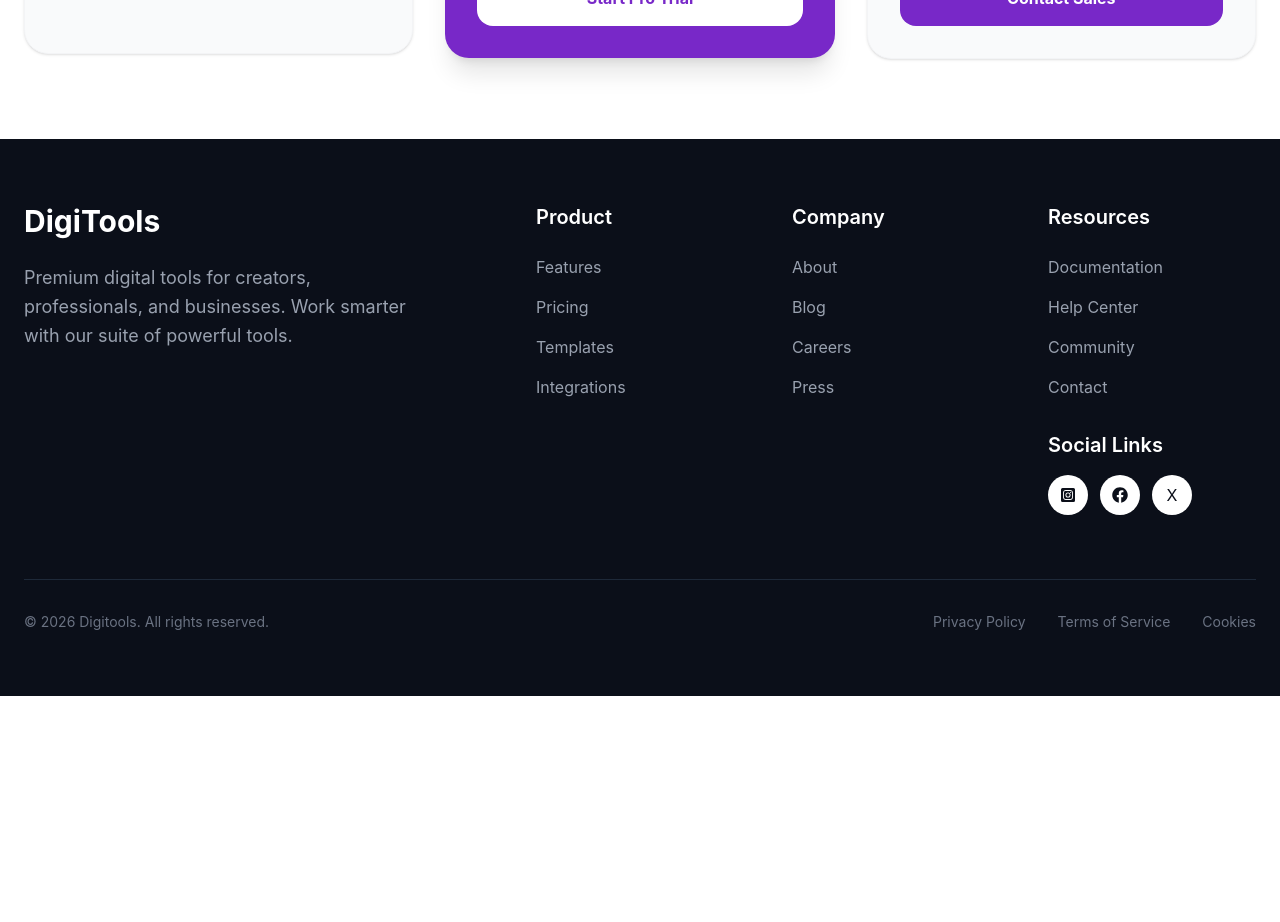
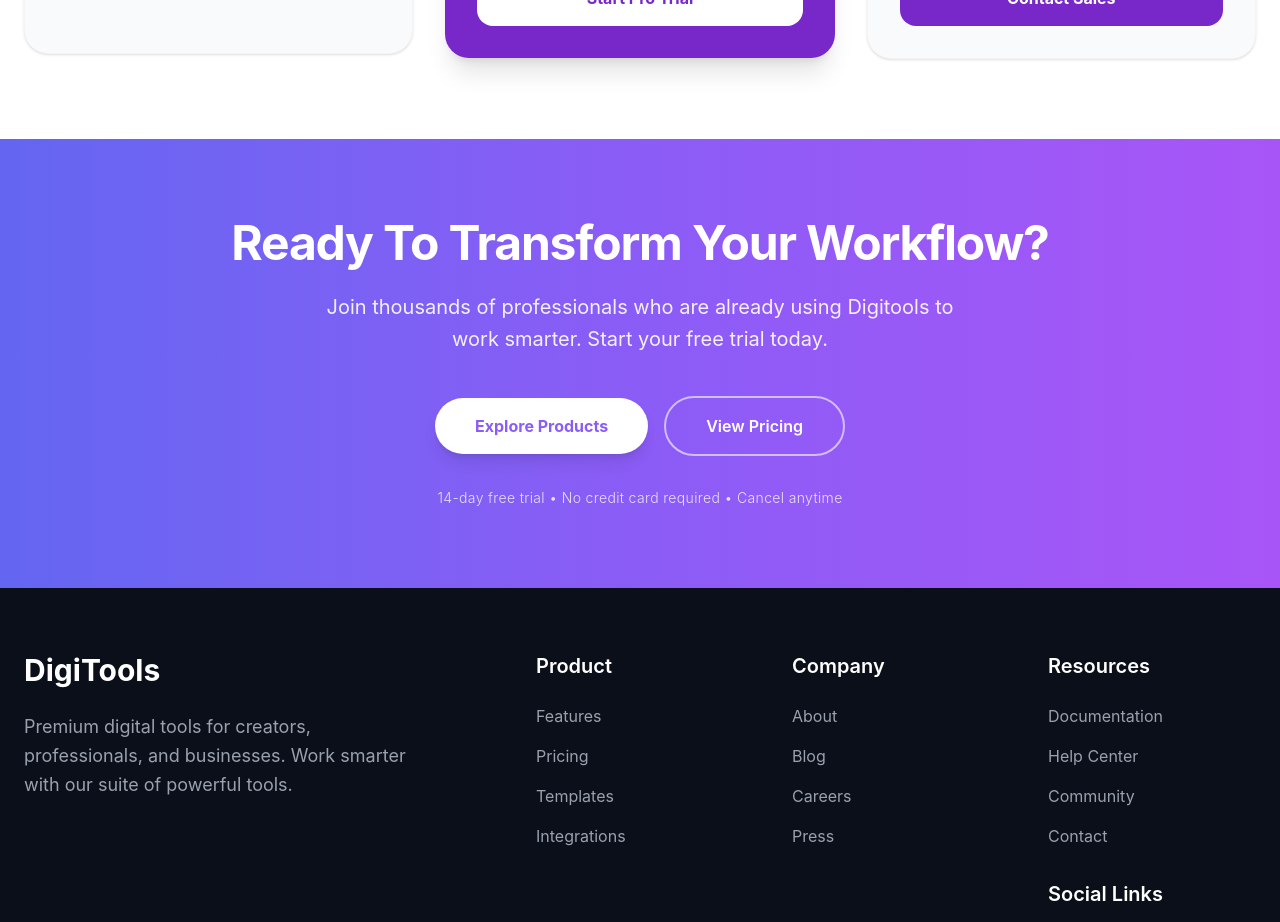
Before and after one commit to mkrafiul13453/B13-A6, a React (Vite) app: page / in a window 1280 px wide. Shown: the part 2440-3362 px from the top of the page. Before the commit the page ends 3136 px from the top, so only its background shows below. Built offline with nearby package versions, Linux system fonts and the light colour scheme.

Commit message:
Three steps section is done

```diff
--- a/src/components/WorkFlow/WorkFlow.jsx
+++ b/src/components/WorkFlow/WorkFlow.jsx
@@ -2,9 +2,34 @@
 
 const WorkFlow = () => {
     return (
-<div>
+        <div className="w-full bg-linear-to-r from-[#6366f1] via-[#8b5cf6] to-[#a855f7] py-20 px-6 text-center text-white">
+            <div className="max-w-4xl mx-auto">
 
-</div>
+                <h2 className="text-4xl md:text-5xl font-bold mb-6 tracking-tight">
+                    Ready To Transform Your Workflow?
+                </h2>
+
+                <p className="text-lg md:text-xl opacity-90 leading-relaxed mb-10 max-w-2xl mx-auto">
+                    Join thousands of professionals who are already using Digitools to work smarter.
+                    Start your free trial today.
+                </p>
+
+                <div className="flex flex-col sm:flex-row items-center justify-center gap-4 mb-8">
+                    <button className="bg-white text-[#8b5cf6] font-bold py-4 px-10 rounded-full hover:bg-opacity-90 transition-all shadow-lg">
+                        Explore Products
+                    </button>
+
+                    <button className="border-2 border-white/60 bg-transparent text-white font-semibold py-4 px-10 rounded-full hover:bg-white/10 transition-all">
+                        View Pricing
+                    </button>
+                </div>
+
+                <div className="text-sm opacity-80 font-light tracking-wide">
+                    14-day free trial • No credit card required • Cancel anytime
+                </div>
+
+            </div>
+        </div>
     );
 };
 
```
